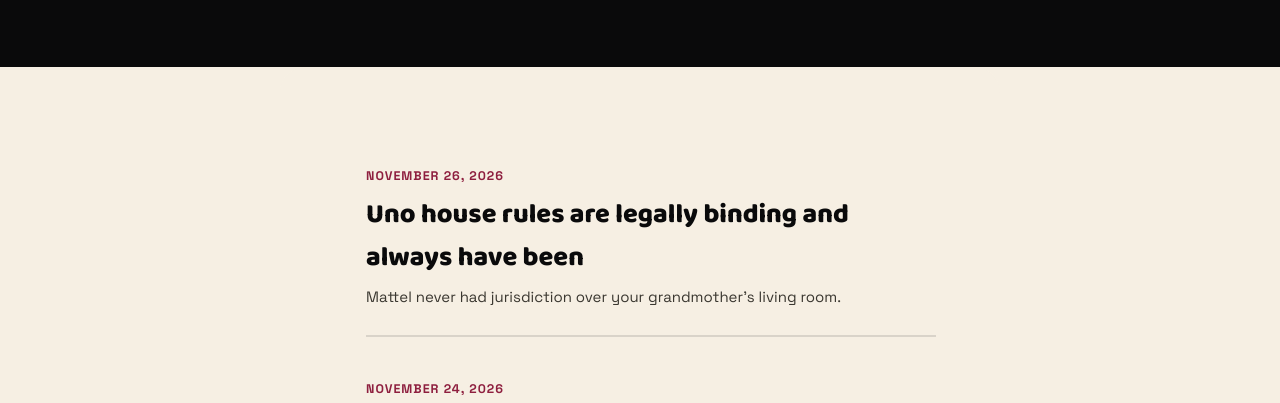
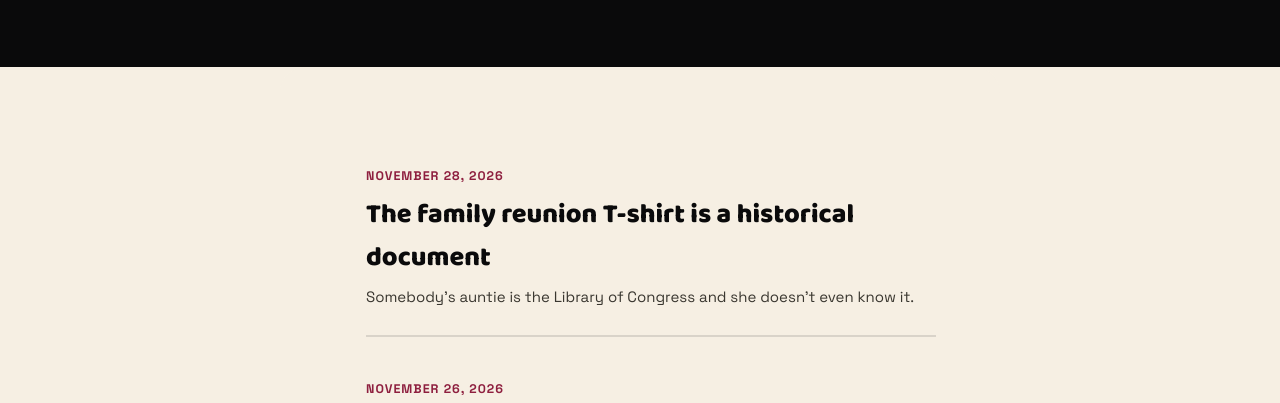
Before and after one commit to amduncanjr-bit/blackcardverified.com, a plain HTML site: page blog/index.html in a window 1280 px wide. Shown: the part 342-745 px from the top of the page. Drawn offline with Linux system fonts and the light colour scheme.

Commit message:
index: reunion-shirt-historical-document

```diff
--- a/blog/index.html
+++ b/blog/index.html
@@ -36,6 +36,13 @@
 </div></header>
 <div class="prose-wrap"><main class="prose">
   <ul class="bloglist">
+    <li>
+      <a href="/blog/reunion-shirt-historical-document/">
+        <span class="bdate">November 28, 2026</span>
+        <h2>The family reunion T-shirt is a historical document</h2>
+        <p>Somebody's auntie is the Library of Congress and she doesn't even know it.</p>
+      </a>
+    </li>
     <li>
       <a href="/blog/uno-house-rules-binding/">
         <span class="bdate">November 26, 2026</span>
```
